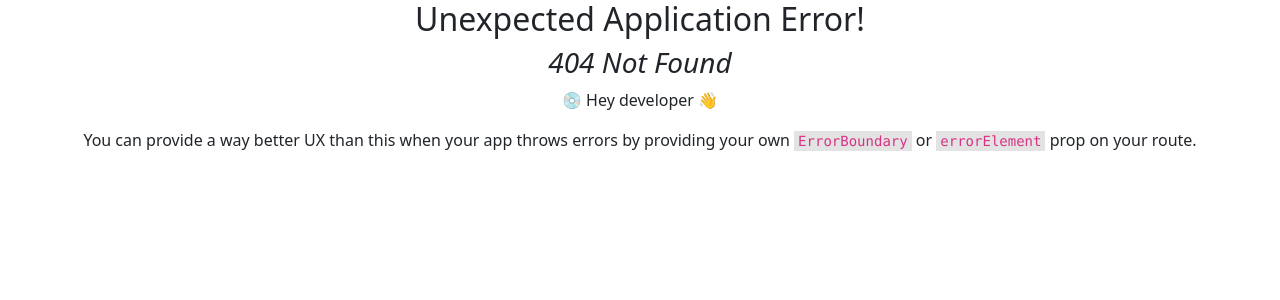
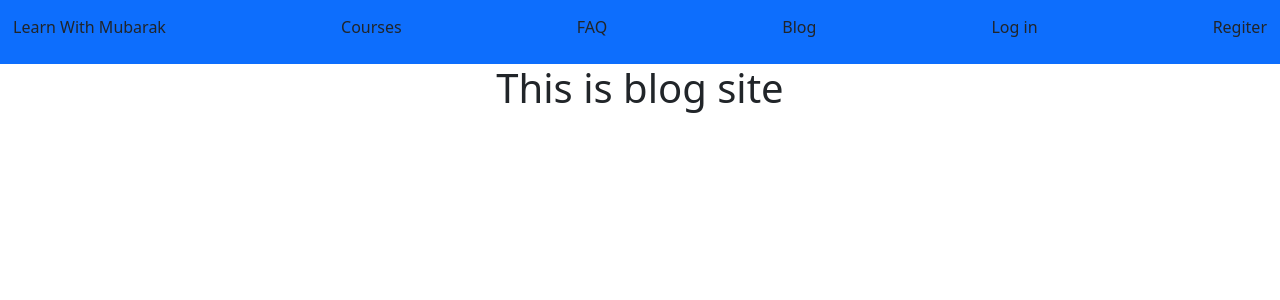
Before and after one commit to ICTMubarak/learning-platform-client-a10, a React (Create React App) app: page /blog in a window 1280 px wide. Before the commit this address had no page. Shown: the top 300 px of the page. Built offline with nearby package versions, Linux system fonts and the light colour scheme.

Commit message:
Added a Blog site

```diff
--- /dev/null
+++ b/src/components/Blog.js
@@ -0,0 +1,11 @@
+import React from 'react';
+
+const Blog = () => {
+    return (
+        <div>
+            <h1>This is blog site</h1>
+        </div>
+    );
+};
+
+export default Blog;
--- a/src/components/Header.js
+++ b/src/components/Header.js
@@ -10,6 +10,7 @@ const Header = () => {
                      <Link to='/' className="btn btn-ghost normal-case text-xl">Learn With Mubarak</Link>
                      <Link className="btn btn-ghost normal-case text-xl" to='/'>Courses</Link>
                      <Link className="btn btn-ghost normal-case text-xl" to='/fqa'>FAQ</Link>
+                     <Link className="btn btn-ghost normal-case text-xl" to='/blog'>Blog</Link>
                      <Link className="btn btn-ghost normal-case text-xl" to='/login'>Log in</Link>
                      <Link className="btn btn-ghost normal-case text-xl" to='/register'>Regiter</Link>
                 </div>
```
Also changed, not shown: src/App.js (+10 -4 lines).
